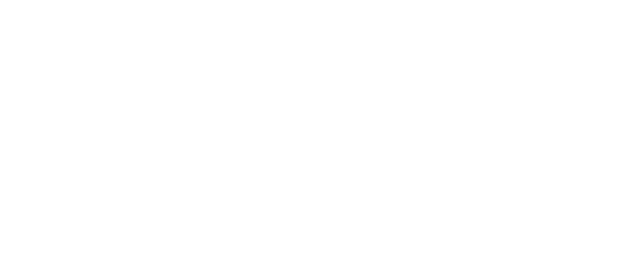
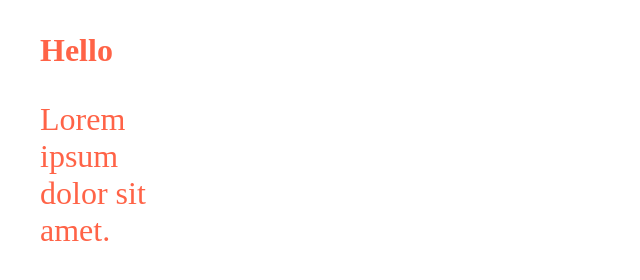
Before and after one commit to sashajn/NewProject, a plain HTML site: page index.html in a window 1280 px wide. Shown: the whole page, without its empty margins (0-640 px from the left). Drawn offline with Linux system fonts and the light colour scheme.

Commit message:
making more changes

```diff
--- a/index.html
+++ b/index.html
@@ -0,0 +1,15 @@
+<!DOCTYPE html>
+<html lang="en">
+<head>
+	<meta charset="UTF-8">
+	<title>Document</title>
+ 	<link rel="stylesheet" type="" href="style.css">
+</head>
+<body>
+
+	<div class="first">
+		<h1>Hello</h1>
+		<p>Lorem ipsum dolor sit amet.</p>
+	</div>
+</body>
+</html>
--- a/style.css
+++ b/style.css
@@ -1,10 +1,14 @@
 h1{
-	color: blue;
+	color: tomato;
 }
 
 .first{
 	margin: 2em;
 	width: 8em;
 	height: 8em;
-	border: 1px solid green;
 }
+
+p{
+	font-size: 2em;
+	color: tomato;
+}
```
